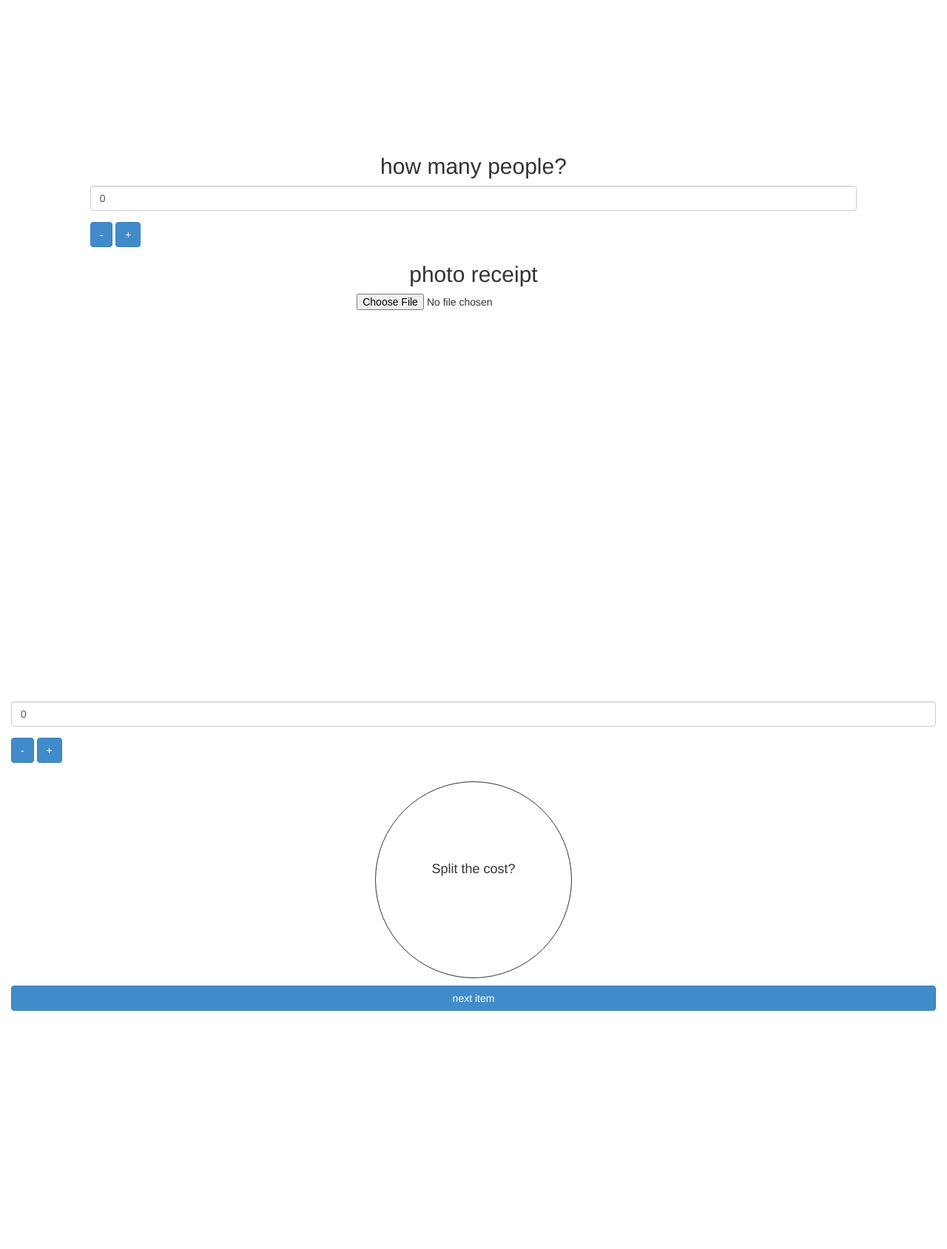
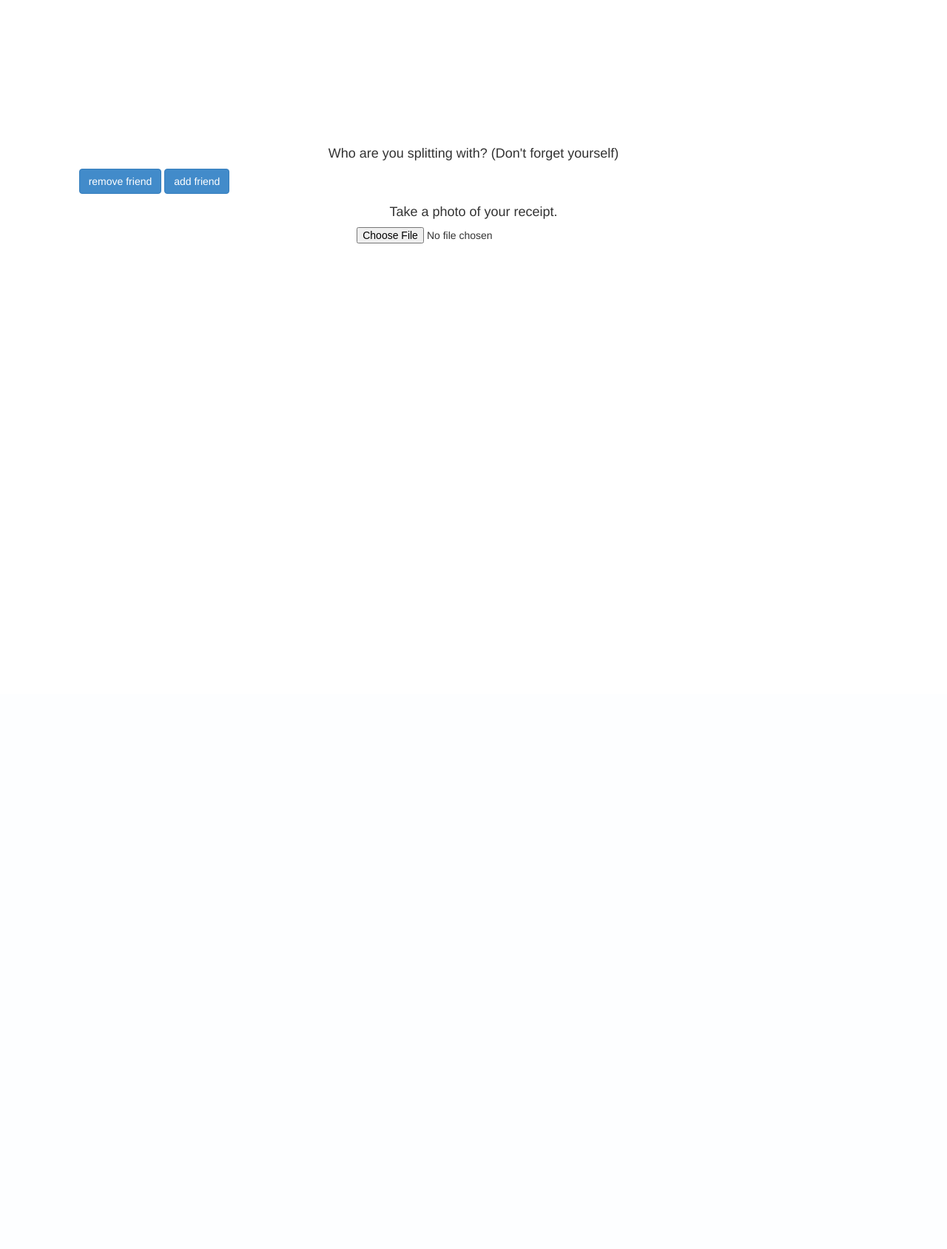
Before and after one commit to WUGAS/HackMIT, a Flask app: page / in a window 1280 px wide. Shown: the part 612-2300 px from the top of the page at 74% size. After the commit the page ends 941 px from the top, so only its background shows below. Run offline with Flask 2, Linux system fonts and the light colour scheme; some libraries are stand-ins or nearby versions.

Commit message:
more stuff

```diff
--- a/app/static/js/index.js
+++ b/app/static/js/index.js
@@ -1,5 +1,5 @@
 // $('[data-container]').hide();
-// $('[data-interface-container]').hide();
+$('[data-interface-container]').hide();
 
 // $('[data-get-started]').click(function(event) {
 // 	// $('[data-container]').show();
@@ -27,11 +27,15 @@ $('[data-quantity-subtract-button]').click(function(event) {
 	if (quantity > 1) {
 		quantity--;
 	}
+	var keys = Object.keys(dict['items']);
+	$('[data-price]').html('$' + dict['items'][keys[index]] * quantity);
 	$('[data-quantity]').html(quantity);
 });
 
 $('[data-quantity-add-button]').click(function(event) {
 	quantity++;
+	var keys = Object.keys(dict['items']);
+	$('[data-price]').html('$' + dict['items'][keys[index]] * quantity);
 	$('[data-quantity]').html(quantity);
 });
 
--- a/app/static/js/ocr.js
+++ b/app/static/js/ocr.js
@@ -111,14 +111,21 @@ function ocrCallback(data) {
 	dataArray = fixOCR(response['text_block'][0].text);
 	dict = parseOCR(dataArray);
 
+	$('[data-interface-container]').show();
 	$('[data-container]').hide();
 
 	for (var i = 0; i < numberOfPeople; i++) {
-		$('[data-interface-people-container]').append('<div class="circle degrees-' + Math.floor((i+1)/numberOfPeople * 360) + '"><button class="btn circle-button" data-person-button-' + i + ' style="background-color: #' + colors[i%colors.length] + ';" data-index=' + (i + 1) + '></button>' + $('[data-person-' + (i + 1) + ']').val() + '</div>');
-		$('[data-person-button-' + i + ']').click(function(event) {
+		$('[data-interface-people-container]').append('<div class="circle degrees-' + Math.floor((i+1)/numberOfPeople * 360) + '"><button class="btn circle-button" data-person-button-' + (i + 1) + ' style="background-color: #DDDDDD;" data-index=' + (i + 1) + '></button>' + $('[data-person-' + (i + 1) + ']').val() + '</div>');
+		$('[data-person-button-' + (i + 1) + ']').click(function(event) {
 			var keys = Object.keys(dict['items']);
 			var person = $(this).data('index');
 			addToPeopleDict(person, keys[index]);
+			console.log(peopleDict[person].indexOf(keys[index]));
+			if (peopleDict[person].indexOf(keys[index]) >= 0) {
+				$('[data-person-button-' + person + ']').css('background-color', colors[person%colors.length]);
+			} else {
+				$('[data-person-button-' + person + ']').css('background-color', '#DDDDDD');
+			}
 		});
 	}
 
@@ -133,15 +140,28 @@ $('[data-next-item]').click(function(event) {
 
 	index++;
 
-	if (index < keys.length) {
-		setNextItemHeader(keys[index]);
+	if (index <= keys.length) {
+		if (index < keys.length) {
+			setNextItemHeader(keys[index]);
+		} else {
+			cost = figureGroupCost(peopleDict, dict['items'], numberOfPeople, dict['total'], dict['tip'], dict['tax']);
+
+			console.log(cost);
+		}
 	}
 });
 
 function setNextItemHeader(header) {
 	quantity = 1;
+
+	for (var i = 1; i < numberOfPeople + 1; i++) {
+		$('[data-person-button-' + i + ']').css('background-color', '#DDDDDD');
+	}
+
 	$('[data-how-many-purcahse]').html('How many ' + header + ' did you purchase?');
+	$('[data-price]').html('$' + dict['items'][header]);
 	$('[data-item-text]').html(header);
+	$('[data-quantity]').html(quantity);
 }
 
 function fixOCR(str) {
--- a/app/templates/index.html
+++ b/app/templates/index.html
@@ -37,17 +37,17 @@
 		<section id="form">
 			<div class="window-height">
 				<div class="col-xs-offset-1 col-xs-10">
-					<h2>how many people?</h2>
-					<div class="form-group">
-						<span type="number" class="form-control" placeholder="how many people?" data-number-people>0</span>
+					<h4>Who are you splitting with? (Don't forget yourself)</h4>
+					<div class="form-group hide">
+						<span type="number" class="form-control" placeholder="" data-number-people>0</span>
 					</div>
-					<div class="form-group">
-						<button class="btn btn-primary" data-subtract-button>-</button>
-						<button class="btn btn-primary" data-add-button>+</button>
+					<div class="form-group row">
+						<button class="btn btn-primary" data-subtract-button>remove friend</button>
+						<button class="btn btn-primary" data-add-button>add friend</button>
 					</div>
 					<div data-list-of-people>
 					</div>
-					<h2>photo receipt</h2>
+					<h4>Take a photo of your receipt.</h4>
 					<div class="upload-container">
 						<input name="file" id="file" class="col-xs-offset-4 col-xs-4" type="file" src="{{url_for('static', filename='imgs/camera.png')}}">
 					</div>
@@ -55,11 +55,11 @@
 			</div>
 		</section>
 	</div>
-	<div class="window-height">
+	<div data-interface-container class="window-height">
 		<div class="col-xs-12">
 			<h4 data-how-many-purcahse></h4>
 			<div class="form-group">
-				<span type="number" class="form-control" placeholder="quantity?" data-quantity>0</span>
+				<span type="number" class="form-control" placeholder="quantity?" data-quantity>1</span>
 			</div>
 			<div class="form-group">
 				<button class="btn btn-primary" data-quantity-subtract-button>-</button>
@@ -69,10 +69,10 @@
 				<div class="circle-container" data-interface-people-container>
 						<h4>Split the cost?</h4>
 						<h4 data-item-text></h4>
+						<h4 data-price></h4>
 				</div>
 			</div>
-			<p></p>
-			<div class="form-group">
+			<div class="form-group" style="padding-top: 40px">
 				<button class="btn btn-primary col-xs-12" data-next-item>next item</button>
 			</div>
 		</div>
```
